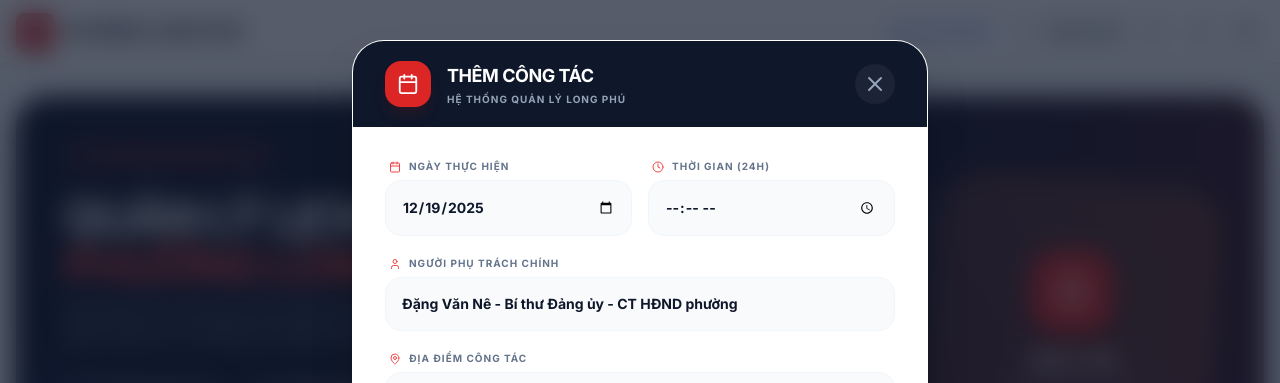
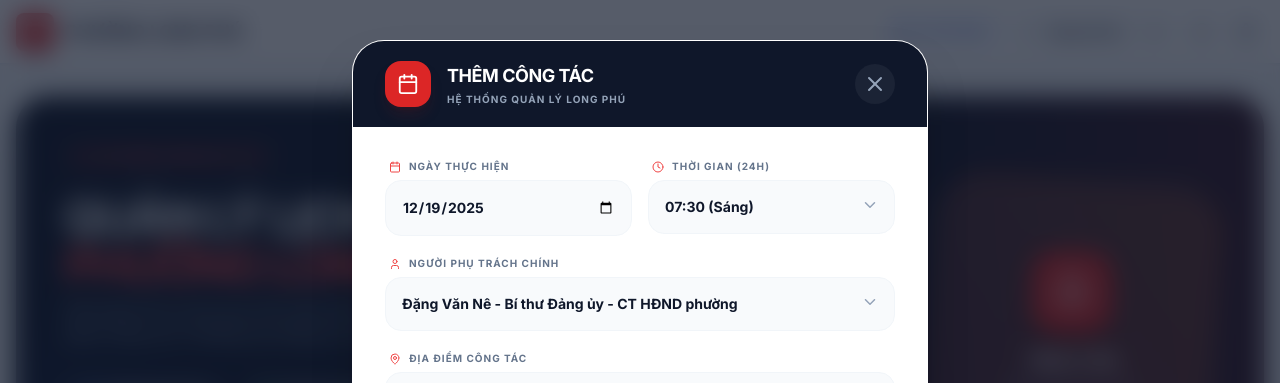
Before and after one commit to hieuok2710/LICHTUAN0.0.1, a React (Vite) app: page / in a window 1280 px wide. Both pictures are taken after a click on the button "THÊM LỊCH". Shown: the top 383 px of the page. Built offline with nearby package versions, Linux system fonts and the light colour scheme.

Commit message:
feat: Add precise time options to WorkItemFormModal
Introduce a more refined time selection for work items, including specific 30-minute intervals for administrative hours. This enhances the precision of scheduling and allows for custom time entries if needed.

```diff
--- a/components/WorkItemFormModal.tsx
+++ b/components/WorkItemFormModal.tsx
@@ -1,9 +1,9 @@
 
-import React from 'react';
+import React, { useMemo } from 'react';
 import { WorkItem, Official } from '../types';
 import {
   X, Calendar, Clock, User, AlignLeft, MapPin,
-  BellRing, Save
+  BellRing, Save, ChevronDown
 } from 'lucide-react';
 
 interface WorkItemFormModalProps {
@@ -19,6 +19,26 @@ interface WorkItemFormModalProps {
 const WorkItemFormModal: React.FC<WorkItemFormModalProps> = ({
   isOpen, onClose, onSubmit, editingItem, officials, prefill, selectedDate
 }) => {
+  // Tạo danh sách giờ tinh gọn cho hành chính
+  const timeOptions = useMemo(() => {
+    const baseOptions = [
+      // Sáng: 07:00 -> 11:30
+      '07:00', '07:30', '08:00', '08:30', '09:00', '09:30', '10:00', '10:30', '11:00', '11:30',
+      // Chiều: 13:00 -> 17:00
+      '13:00', '13:30', '14:00', '14:30', '15:00', '15:30', '16:00', '16:30', '17:00', '17:30',
+      // Tối/Ngoài giờ
+      '18:00', '19:00', '20:00'
+    ];
+
+    // Nếu đang sửa một lịch có giờ đặc biệt (ví dụ 07:15) không nằm trong danh sách, tự động thêm vào
+    if (editingItem?.time && !baseOptions.includes(editingItem.time)) {
+      baseOptions.push(editingItem.time);
+      baseOptions.sort();
+    }
+
+    return baseOptions;
+  }, [editingItem]);
+
   if (!isOpen) return null;
 
   const handleFormSubmit = (e: React.FormEvent<HTMLFormElement>) => {
@@ -28,10 +48,10 @@ const WorkItemFormModal: React.FC<WorkItemFormModalProps> = ({
 
     const itemData: WorkItem = {
       id: editingItem ? editingItem.id : Math.random().toString(36).substr(2, 9),
-      day: 'Thứ Hai', // Sẽ được tính toán lại dựa trên date thực tế hoặc logic cha
+      day: 'Thứ Hai', // Sẽ được tính toán lại logic cha
       date: formData.get('date') as string,
       time: time,
-      period: time.split(':')[0] < '12' ? 'Sáng' : 'Chiều',
+      period: parseInt(time.split(':')[0]) < 12 ? 'Sáng' : 'Chiều',
       description: formData.get('description') as string,
       location: formData.get('location') as string,
       officialId: formData.get('officialId') as string,
@@ -85,13 +105,21 @@ const WorkItemFormModal: React.FC<WorkItemFormModalProps> = ({
                 <label className="flex items-center gap-2 text-[10px] font-black text-slate-500 uppercase tracking-widest ml-1">
                   <Clock size={12} className="text-red-500" /> Thời gian (24h)
                 </label>
-                <input
+                <div className="relative">
+                  <select
                     name="time"
-                  type="time"
-                  defaultValue={editingItem?.time || ''}
+                    defaultValue={editingItem?.time || '07:30'}
                     required
-                  className="w-full p-4 bg-slate-50 border border-slate-100 rounded-2xl text-sm font-bold focus:bg-white focus:ring-2 focus:ring-red-500/20 focus:border-red-500 outline-none transition-all shadow-inner-sm"
-                />
+                    className="w-full p-4 bg-slate-50 border border-slate-100 rounded-2xl text-sm font-bold focus:bg-white focus:ring-2 focus:ring-red-500/20 focus:border-red-500 outline-none transition-all shadow-inner-sm appearance-none cursor-pointer"
+                  >
+                    {timeOptions.map(t => (
+                      <option key={t} value={t}>
+                        {t} {parseInt(t.split(':')[0]) < 12 ? '(Sáng)' : '(Chiều)'}
+                      </option>
+                    ))}
+                  </select>
+                  <ChevronDown className="absolute right-4 top-4 text-slate-400 pointer-events-none" size={18} />
+                </div>
               </div>
             </div>
 
@@ -100,16 +128,19 @@ const WorkItemFormModal: React.FC<WorkItemFormModalProps> = ({
               <label className="flex items-center gap-2 text-[10px] font-black text-slate-500 uppercase tracking-widest ml-1">
                 <User size={12} className="text-red-500" /> Người phụ trách chính
               </label>
+              <div className="relative">
                 <select
                   name="officialId"
                   defaultValue={editingItem?.officialId || prefill?.officialId || officials[0]?.id}
-                className="w-full p-4 bg-slate-50 border border-slate-100 rounded-2xl text-sm font-bold focus:bg-white focus:ring-2 focus:ring-red-500/20 focus:border-red-500 outline-none transition-all shadow-inner-sm appearance-none"
+                  className="w-full p-4 bg-slate-50 border border-slate-100 rounded-2xl text-sm font-bold focus:bg-white focus:ring-2 focus:ring-red-500/20 focus:border-red-500 outline-none transition-all shadow-inner-sm appearance-none cursor-pointer"
                 >
                   {officials.map(o => <option key={o.id} value={o.id}>{o.name} - {o.title}</option>)}
                 </select>
+                <ChevronDown className="absolute right-4 top-4 text-slate-400 pointer-events-none" size={18} />
+              </div>
             </div>
 
-            {/* Hàng 3: Địa điểm (Đã đưa ra ngoài) */}
+            {/* Hàng 3: Địa điểm */}
             <div className="space-y-1.5">
               <label className="flex items-center gap-2 text-[10px] font-black text-slate-500 uppercase tracking-widest ml-1">
                 <MapPin size={12} className="text-red-500" /> Địa điểm công tác
@@ -122,7 +153,7 @@ const WorkItemFormModal: React.FC<WorkItemFormModalProps> = ({
                   className="w-full pl-10 pr-4 py-4 bg-slate-50 border border-slate-100 rounded-2xl text-sm font-bold focus:bg-white focus:ring-2 focus:ring-red-500/20 focus:border-red-500 outline-none transition-all shadow-inner-sm"
                   placeholder="Nhập địa điểm (HT UBND, Phòng họp...)"
                 />
-                <MapPin className="absolute left-3.5 top-4 text-slate-400" size={18} />
+                <MapPin className="absolute left-3.5 top-4 text-slate-400 pointer-events-none" size={18} />
               </div>
             </div>
 
```
Lines whose indentation alone changed are shown as unchanged.
